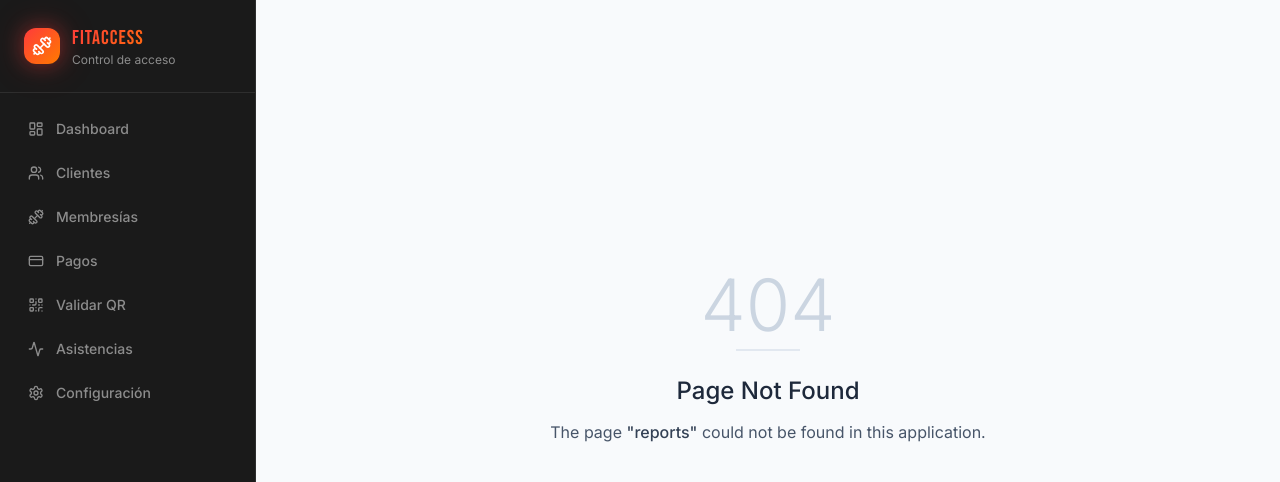
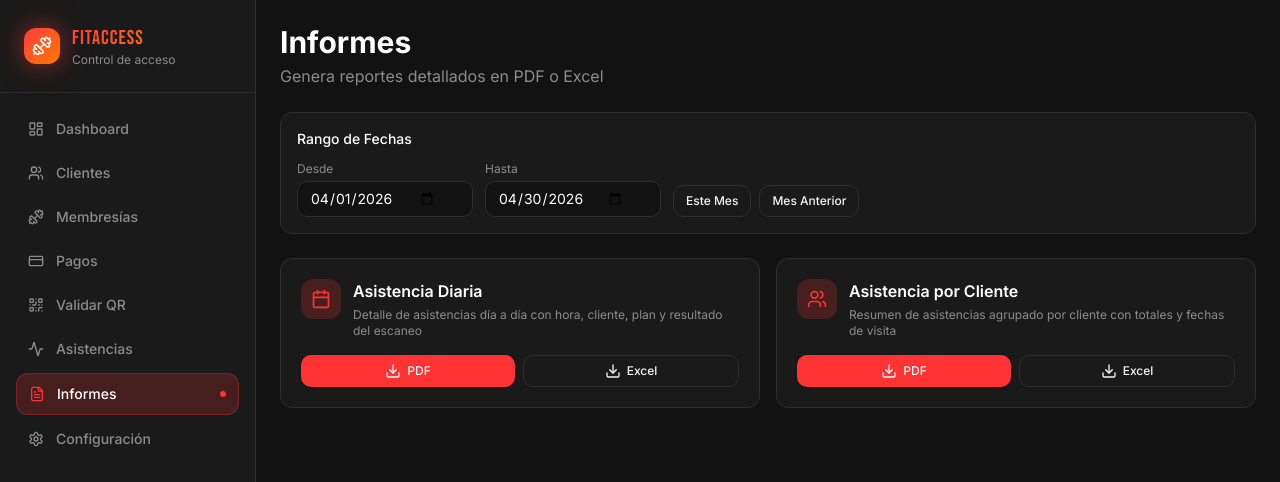
Before and after one commit to Felipeproyectos/fitaccess, a React (Vite) app: page /reports in a window 1280 px wide. Shown: the top 482 px of the page. Built offline with nearby package versions, Linux system fonts and the light colour scheme; no server answers.

Commit message:
File changes

```diff
--- a/src/App.jsx
+++ b/src/App.jsx
@@ -16,6 +16,7 @@ import Attendance from './pages/Attendance';
 import QRScanner from './pages/QRScanner';
 import GymSettings from './pages/GymSettings';
 import PublicScreen from './pages/PublicScreen';
+import Reports from './pages/Reports';
 
 const LoadingScreen = () => (
   <div style={{
@@ -156,6 +157,7 @@ const AuthenticatedApp = () => {
         <Route path="/payments" element={<Payments />} />
         <Route path="/scanner" element={<QRScanner />} />
         <Route path="/attendance" element={<Attendance />} />
+        <Route path="/reports" element={<Reports />} />
         <Route path="/settings" element={<GymSettings />} />
         <Route path="*" element={<PageNotFound />} />
       </Route>
--- a/src/components/Layout.jsx
+++ b/src/components/Layout.jsx
@@ -1,5 +1,5 @@
 import { Outlet, Link, useLocation, useNavigate } from "react-router-dom";
-import { LayoutDashboard, Users, CreditCard, Dumbbell, QrCode, Activity, Settings, Menu, X, Monitor, ChevronLeft, LogOut } from "lucide-react";
+import { LayoutDashboard, Users, CreditCard, Dumbbell, QrCode, Activity, Settings, Menu, X, Monitor, ChevronLeft, LogOut, FileText } from "lucide-react";
 import { useState } from "react";
 import BottomNavigationBar from "@/components/BottomNavigationBar";
 
@@ -10,6 +10,7 @@ const nav = [
   { path: "/payments", label: "Pagos", icon: CreditCard },
 { path: "/scanner", label: "Validar QR", icon: QrCode },
   { path: "/attendance", label: "Asistencias", icon: Activity },
+  { path: "/reports", label: "Informes", icon: FileText },
   { path: "/settings", label: "Configuración", icon: Settings },
   ];
 
--- /dev/null
+++ b/src/pages/Reports.jsx
@@ -0,0 +1,234 @@
+import { useState, useEffect } from "react";
+import { base44 } from "@/api/base44Client";
+import { FileText, Calendar, Users, Download, Loader2 } from "lucide-react";
+import { Button } from "@/components/ui/button";
+import { Input } from "@/components/ui/input";
+import { format, startOfMonth, endOfMonth, parseISO, eachDayOfInterval } from "date-fns";
+import { es } from "date-fns/locale";
+import { toTitleCase } from "@/utils";
+import { exportPDF, exportXLSX } from "@/utils/exportData";
+
+export default function Reports() {
+  const [gym, setGym] = useState(null);
+  const [loading, setLoading] = useState(false);
+  const [dateFrom, setDateFrom] = useState(format(startOfMonth(new Date()), "yyyy-MM-dd"));
+  const [dateTo, setDateTo] = useState(format(endOfMonth(new Date()), "yyyy-MM-dd"));
+
+  useEffect(() => {
+    base44.entities.Gym.list("-created_date", 1).then(g => {
+      if (g.length > 0) setGym(g[0]);
+    });
+  }, []);
+
+  async function fetchReportData() {
+    const [attendance, clients, memberships] = await Promise.all([
+      base44.entities.Attendance.list("-date", 5000),
+      base44.entities.Client.list("-created_date", 500),
+      base44.entities.Membership.list("-created_date", 500),
+    ]);
+    return { attendance, clients, memberships };
+  }
+
+  function filterByDateRange(records, dateField = "date") {
+    return records.filter(r => {
+      const d = r[dateField];
+      if (!d) return false;
+      return d >= dateFrom && d <= dateTo;
+    });
+  }
+
+  async function generateReport(type, formatType) {
+    setLoading(true);
+    try {
+      const { attendance, clients, memberships } = await fetchReportData();
+      const filtered = filterByDateRange(attendance);
+      const clientMap = {};
+      clients.forEach(c => { clientMap[c.id] = c; });
+      const memMap = {};
+      memberships.forEach(m => { memMap[m.id] = m; });
+
+      if (type === "daily") {
+        generateDailyReport(filtered, clientMap, memMap, formatType);
+      } else if (type === "by_client") {
+        generateByClientReport(filtered, clientMap, memMap, formatType);
+      }
+    } finally {
+      setLoading(false);
+    }
+  }
+
+  function generateDailyReport(records, clientMap, memMap, formatType) {
+    const byDay = {};
+    records.forEach(r => {
+      const day = r.date?.split("T")[0] || r.date;
+      if (!byDay[day]) byDay[day] = [];
+      byDay[day].push(r);
+    });
+
+    const sortedDays = Object.keys(byDay).sort((a, b) => b.localeCompare(a));
+    const headers = ["Fecha", "Cliente", "Plan", "Resultado", "Accesos Restantes", "Hora"];
+    const rows = [];
+
+    sortedDays.forEach(day => {
+      const dayRecords = byDay[day].sort((a, b) => (a.date || "").localeCompare(b.date || ""));
+      dayRecords.forEach(r => {
+        const client = clientMap[r.client_id];
+        const mem = memMap[r.membership_id];
+        const resultLabel = { success: "✓ Válido", expiring: "⚠ Por vencer", expired: "✕ Expirado", invalid: "✕ Inválido" }[r.scan_result] || r.scan_result;
+        const time = r.date?.includes("T") ? r.date.split("T")[1]?.slice(0, 5) : "—";
+        rows.push([
+          day,
+          toTitleCase(client?.name || r.client_name || "—"),
+          mem?.plan_name || "—",
+          resultLabel,
+          r.remaining_accesses ?? "—",
+          time
+        ]);
+      });
+    });
+
+    const title = `Asistencia Diaria — ${dateFrom} al ${dateTo}`;
+    const filename = `asistencia_diaria_${dateFrom}_${dateTo}`;
+
+    if (formatType === "pdf") {
+      exportPDF(filename, title, headers, rows, gym || {});
+    } else {
+      exportXLSX(filename, headers, rows);
+    }
+  }
+
+  function generateByClientReport(records, clientMap, memMap, formatType) {
+    const byClient = {};
+    records.forEach(r => {
+      const cid = r.client_id;
+      if (!byClient[cid]) byClient[cid] = [];
+      byClient[cid].push(r);
+    });
+
+    const headers = ["Cliente", "Total Asistencias", "Última Asistencia", "Plan Actual", "Estado", "Detalle Fechas"];
+    const rows = [];
+
+    Object.entries(byClient)
+      .sort((a, b) => b[1].length - a[1].length)
+      .forEach(([cid, recs]) => {
+        const client = clientMap[cid];
+        const sorted = recs.sort((a, b) => (b.date || "").localeCompare(a.date || ""));
+        const lastDate = sorted[0]?.date?.split("T")[0] || "—";
+        const mem = Object.values(memMap).find(m => m.client_id === cid && (m.status === "active" || m.status === "expiring"));
+        const statusLabel = mem ? (mem.status === "active" ? "Activa" : "Por Vencer") : "Sin membresía";
+        const dates = sorted.map(r => r.date?.split("T")[0]).filter(Boolean);
+        const uniqueDates = [...new Set(dates)].slice(0, 10).join(", ");
+
+        rows.push([
+          toTitleCase(client?.name || "—"),
+          recs.length,
+          lastDate,
+          mem?.plan_name || "—",
+          statusLabel,
+          uniqueDates + (dates.length > 10 ? "..." : "")
+        ]);
+      });
+
+    const title = `Asistencia por Cliente — ${dateFrom} al ${dateTo}`;
+    const filename = `asistencia_por_cliente_${dateFrom}_${dateTo}`;
+
+    if (formatType === "pdf") {
+      exportPDF(filename, title, headers, rows, gym || {});
+    } else {
+      exportXLSX(filename, headers, rows);
+    }
+  }
+
+  const reports = [
+    {
+      id: "daily",
+      title: "Asistencia Diaria",
+      description: "Detalle de asistencias día a día con hora, cliente, plan y resultado del escaneo",
+      icon: Calendar,
+    },
+    {
+      id: "by_client",
+      title: "Asistencia por Cliente",
+      description: "Resumen de asistencias agrupado por cliente con totales y fechas de visita",
+      icon: Users,
+    },
+  ];
+
+  return (
+    <div className="p-6 space-y-6">
+      <div>
+        <h1 className="text-3xl font-bold text-white">Informes</h1>
+        <p className="text-muted-foreground mt-1">Genera reportes detallados en PDF o Excel</p>
+      </div>
+
+      {/* Date Range */}
+      <div className="bg-card border border-border rounded-xl p-4">
+        <p className="text-sm font-medium text-white mb-3">Rango de Fechas</p>
+        <div className="flex gap-3 flex-wrap items-end">
+          <div>
+            <label className="text-xs text-muted-foreground mb-1 block">Desde</label>
+            <Input type="date" value={dateFrom} onChange={e => setDateFrom(e.target.value)}
+              className="bg-background border-border text-white w-44" />
+          </div>
+          <div>
+            <label className="text-xs text-muted-foreground mb-1 block">Hasta</label>
+            <Input type="date" value={dateTo} onChange={e => setDateTo(e.target.value)}
+              className="bg-background border-border text-white w-44" />
+          </div>
+          <div className="flex gap-2">
+            <Button variant="outline" size="sm" onClick={() => {
+              setDateFrom(format(startOfMonth(new Date()), "yyyy-MM-dd"));
+              setDateTo(format(endOfMonth(new Date()), "yyyy-MM-dd"));
+            }}>Este Mes</Button>
+            <Button variant="outline" size="sm" onClick={() => {
+              const prev = new Date(); prev.setMonth(prev.getMonth() - 1);
+              setDateFrom(format(startOfMonth(prev), "yyyy-MM-dd"));
+              setDateTo(format(endOfMonth(prev), "yyyy-MM-dd"));
+            }}>Mes Anterior</Button>
+          </div>
+        </div>
+      </div>
+
+      {/* Report Cards */}
+      <div className="grid grid-cols-1 md:grid-cols-2 gap-4">
+        {reports.map(report => (
+          <ReportCard
+            key={report.id}
+            report={report}
+            loading={loading}
+            onGenerate={(formatType) => generateReport(report.id, formatType)}
+          />
+        ))}
+      </div>
+    </div>
+  );
+}
+
+function ReportCard({ report, loading, onGenerate }) {
+  const Icon = report.icon;
+  return (
+    <div className="bg-card border border-border rounded-xl p-5 space-y-4 hover:border-primary/40 transition-colors">
+      <div className="flex items-start gap-3">
+        <div className="w-10 h-10 rounded-xl bg-primary/20 flex items-center justify-center shrink-0">
+          <Icon className="w-5 h-5 text-primary" />
+        </div>
+        <div>
+          <h3 className="font-semibold text-white">{report.title}</h3>
+          <p className="text-xs text-muted-foreground mt-1">{report.description}</p>
+        </div>
+      </div>
+      <div className="flex gap-2">
+        <Button size="sm" className="flex-1 bg-primary hover:bg-primary/90 gap-1.5"
+          disabled={loading} onClick={() => onGenerate("pdf")}>
+          {loading ? <Loader2 className="w-3.5 h-3.5 animate-spin" /> : <Download className="w-3.5 h-3.5" />}
+          PDF
+        </Button>
+        <Button size="sm" variant="outline" className="flex-1 gap-1.5"
+          disabled={loading} onClick={() => onGenerate("xlsx")}>
+          {loading ? <Loader2 className="w-3.5 h-3.5 animate-spin" /> : <Download className="w-3.5 h-3.5" />}
+          Excel
+        </Button>
+      </div>
+    </div>
+  );
+}
```
